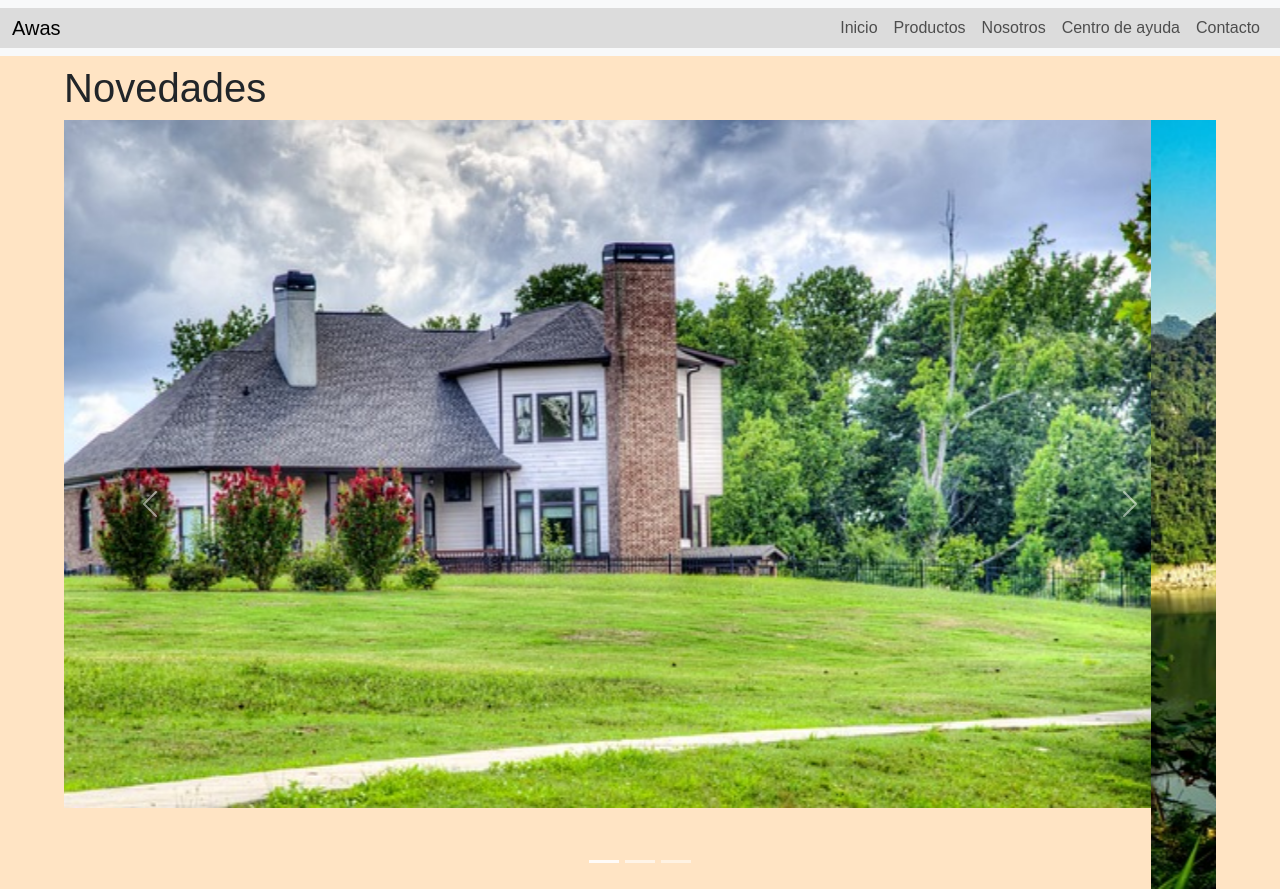
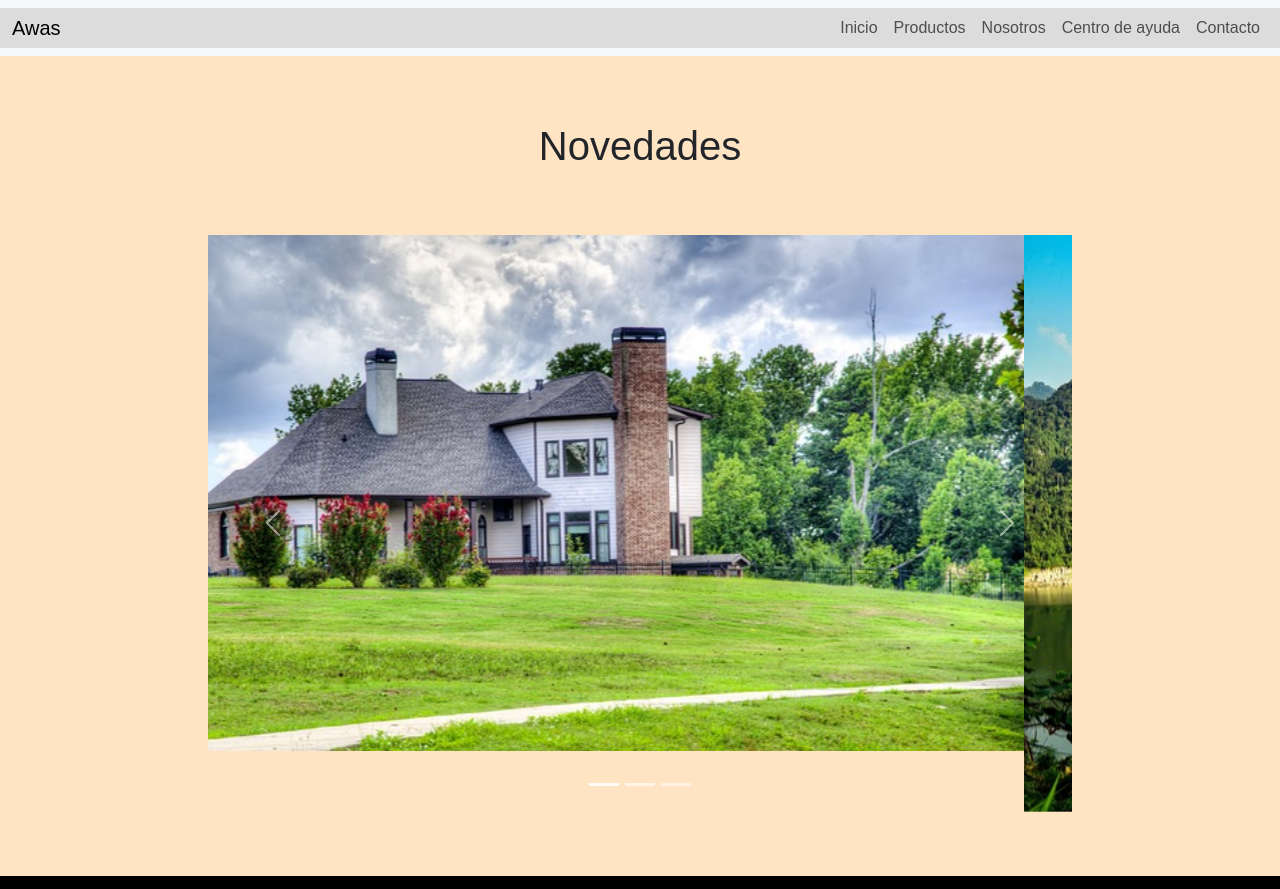
Before and after one commit to hergonp/Preentrega2-Hernandez, a plain HTML site: page index.html in a window 1280 px wide. Shown: the top 889 px of the page. Drawn offline with nearby package versions, Linux system fonts and the light colour scheme; a web font is replaced by a local one.

Commit message:
modifica carrusel

```diff
--- a/estilo.css
+++ b/estilo.css
@@ -12,15 +12,24 @@
     background-color: bisque;
 }
 
-.carousel{
-    background-size: cover;
-    background-position: center;
-}
-
 .container-fluid{
     justify-content: space-between;
     background-color: gainsboro;
 }
+
+h1{
+    text-align: center;
+    padding: 5%;
+}
+
+.carousel{
+    background-size: cover;
+    background-position: center;
+    width: 75%;
+    height: 25%;
+}
+
+
 
 /* footer */
 
--- a/index.html
+++ b/index.html
@@ -39,8 +39,8 @@
     </header>
 
     <main class="main">
-        <h1>Novedades</h1>
-        <div id="demo" class="carousel slide" data-bs-ride="carousel">
+        <h1 class="h1">Novedades</h1>
+        <div id="demo" class="carousel slide mx-auto d-block" data-bs-ride="carousel">
 
             <!-- Indicators/dots -->
             <div class="carousel-indicators">
@@ -71,6 +71,9 @@
             </button>
         </div>
     </main>
+
+    <!--Footer y redes sociales-->
+
     <footer class="footer">
         <p>Todos los derechos reservados por Ameu</p>
         <div class="redes">
```
Also changed, not shown: pages/centroayuda.html (+2 -0 lines), pages/nosotros.html (+4 -0 lines), pages/productos.html (+4 -0 lines).
